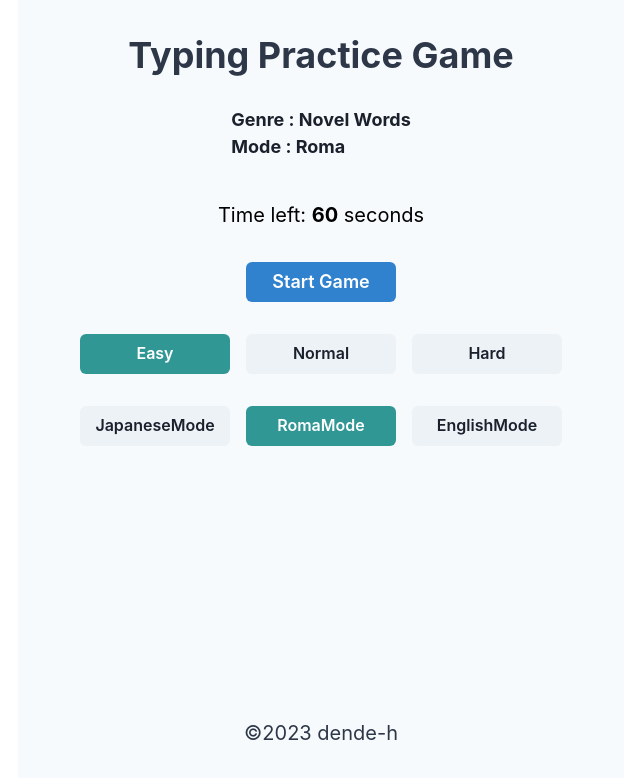
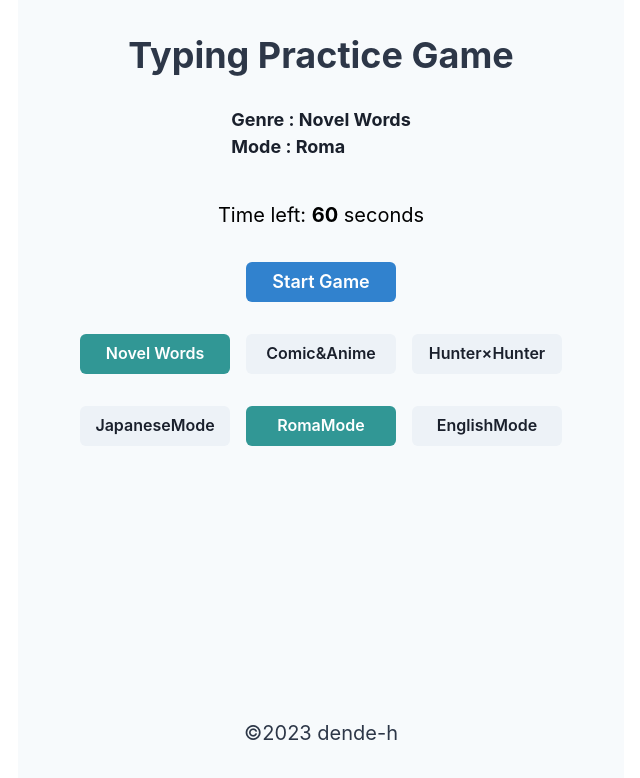
Before and after one commit to dende-h/type_game_spp, a Next.js app: page / in a window 1280 px wide. Shown: the top 778 px of the page, without its empty margins (319-959 px from the left). Built offline with nearby package versions, Linux system fonts and the light colour scheme.

Commit message:
時間+のロジックとボタン名変更

```diff
--- a/src/pages/index.tsx
+++ b/src/pages/index.tsx
@@ -54,6 +54,7 @@ export default function Home() {
 	const [difficulty, setDifficulty] = useState(Difficulty.EASY);
 	useEffect(() => {
 		setMode(Mode.Roma);
+		setDuration(durationInitial);
 		if (difficulty === Difficulty.EASY) {
 			setWords(easyWords);
 		} else if (difficulty === Difficulty.NORMAL) {
@@ -78,11 +79,12 @@ export default function Home() {
 		return "";
 	};
 
-	const duration = difficulty === Difficulty.EASY ? 60 : 120;
+	const durationInitial = difficulty === Difficulty.EASY ? 60 : 120;
+	const [duration, setDuration] = useState(durationInitial);
 	const [timeLeft, setTimeLeft] = useState(duration);
 
 	const incrementTime = (addTime: number) => {
-		setTimeLeft((prevTime) => prevTime + addTime);
+		setDuration((prevDuration) => prevDuration + addTime);
 	};
 
 	const toast = useToast();
@@ -237,7 +239,7 @@ export default function Home() {
 							mb={{ base: 2, md: 0 }}
 							mx={{ base: 0, md: 2 }}
 						>
-							Easy
+							Novel Words
 						</Button>
 						<Button
 							onClick={() => setDifficulty("normal")}
@@ -246,7 +248,7 @@ export default function Home() {
 							mb={{ base: 2, md: 0 }}
 							mx={{ base: 0, md: 2 }}
 						>
-							Normal
+							Comic&Anime
 						</Button>
 						<Button
 							onClick={() => setDifficulty("hard")}
@@ -255,7 +257,7 @@ export default function Home() {
 							mb={{ base: 2, md: 0 }}
 							mx={{ base: 0, md: 2 }}
 						>
-							Hard
+							Hunter×Hunter
 						</Button>
 					</Flex>
 					<Flex direction={flexDirection} justifyContent="space-between" w="100%">
```
